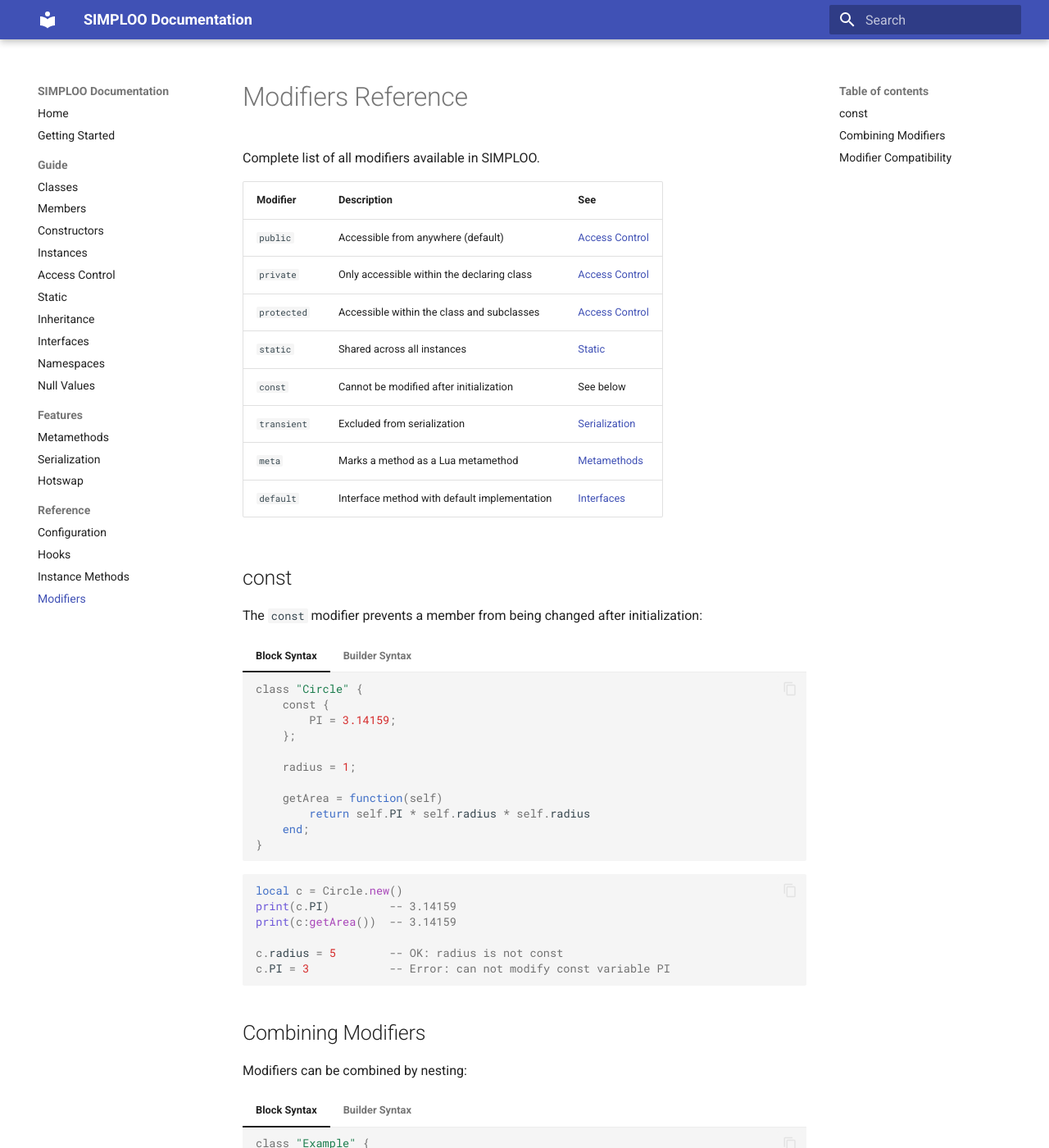
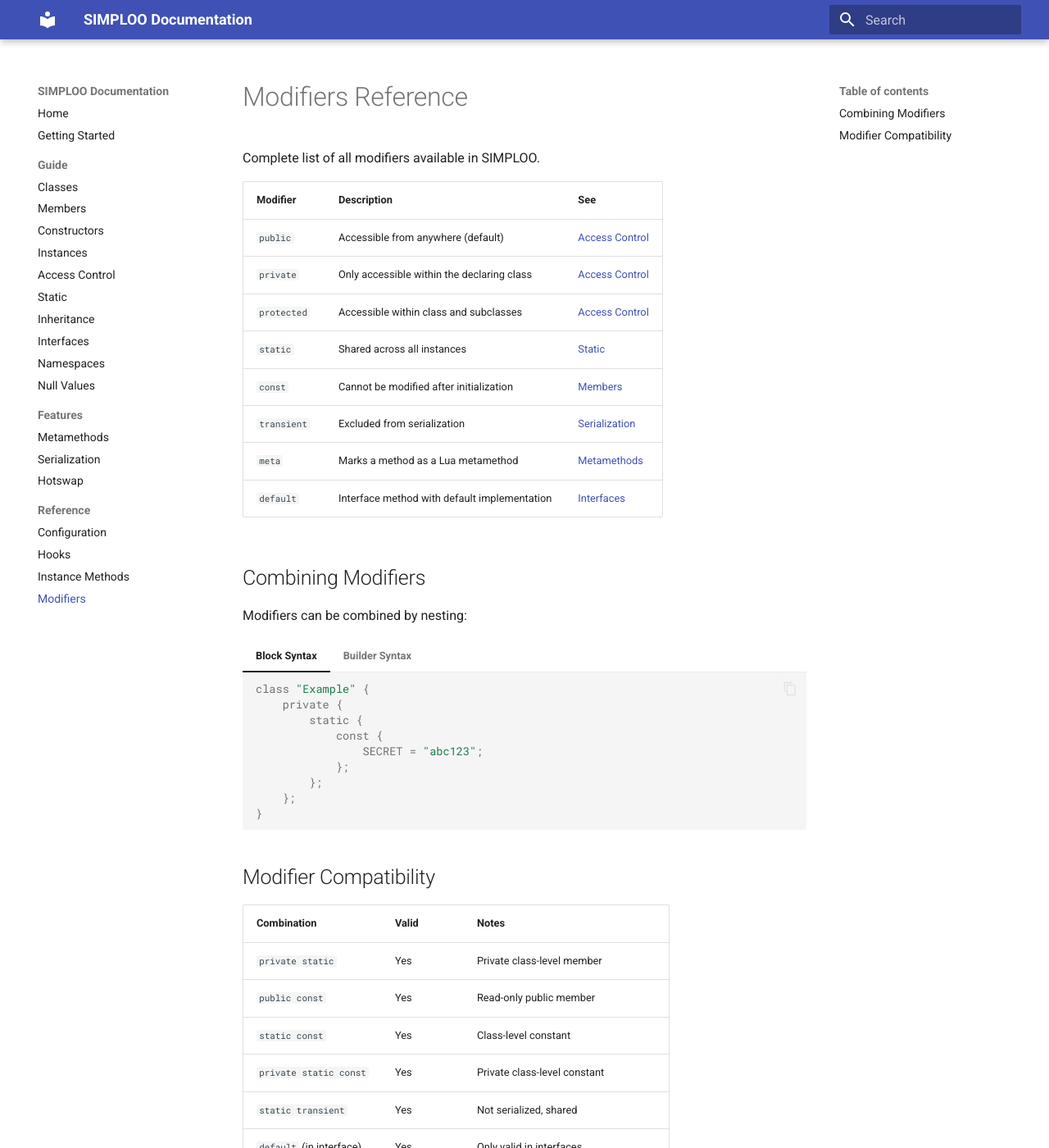
Before and after one commit to maurits150/simploo, an MkDocs documentation site: the page built from docs/reference/modifiers.md, in a window 1280 px wide and 1400 px high. Shown: the whole window at 82% size. Built offline with MkDocs 1.6.1 and Material for MkDocs 9.7.7, drawn with Linux system fonts in a browser that asks for light colours.

Commit message:
Move const documentation to members.md, simplify modifiers reference

````diff
--- a/docs/reference/modifiers.md
+++ b/docs/reference/modifiers.md
@@ -6,55 +6,12 @@ Complete list of all modifiers available in SIMPLOO.
 |----------|-------------|-----|
 | `public` | Accessible from anywhere (default) | [Access Control](../guide/access-control.md) |
 | `private` | Only accessible within the declaring class | [Access Control](../guide/access-control.md) |
-| `protected` | Accessible within the class and subclasses | [Access Control](../guide/access-control.md) |
+| `protected` | Accessible within class and subclasses | [Access Control](../guide/access-control.md) |
 | `static` | Shared across all instances | [Static](../guide/static.md) |
-| `const` | Cannot be modified after initialization | See below |
+| `const` | Cannot be modified after initialization | [Members](../guide/members.md#constant-members) |
 | `transient` | Excluded from serialization | [Serialization](../features/serialization.md) |
 | `meta` | Marks a method as a Lua metamethod | [Metamethods](../features/metamethods.md) |
 | `default` | Interface method with default implementation | [Interfaces](../guide/interfaces.md) |
-
-## const
-
-The `const` modifier prevents a member from being changed after initialization:
-
-=== "Block Syntax"
-
-    ```lua
-    class "Circle" {
-        const {
-            PI = 3.14159;
-        };
-
-        radius = 1;
-
-        getArea = function(self)
-            return self.PI * self.radius * self.radius
-        end;
-    }
-    ```
-
-=== "Builder Syntax"
-
-    ```lua
-    local circle = class("Circle")
-    circle.const.PI = 3.14159
-    circle.radius = 1
-
-    function circle:getArea()
-        return self.PI * self.radius * self.radius
-    end
-
-    circle:register()
-    ```
-
-```lua
-local c = Circle.new()
-print(c.PI)         -- 3.14159
-print(c:getArea())  -- 3.14159
-
-c.radius = 5        -- OK: radius is not const
-c.PI = 3            -- Error: can not modify const variable PI
-```
 
 ## Combining Modifiers
 
````
Also changed, not shown: docs/guide/members.md (+31 -0 lines).
